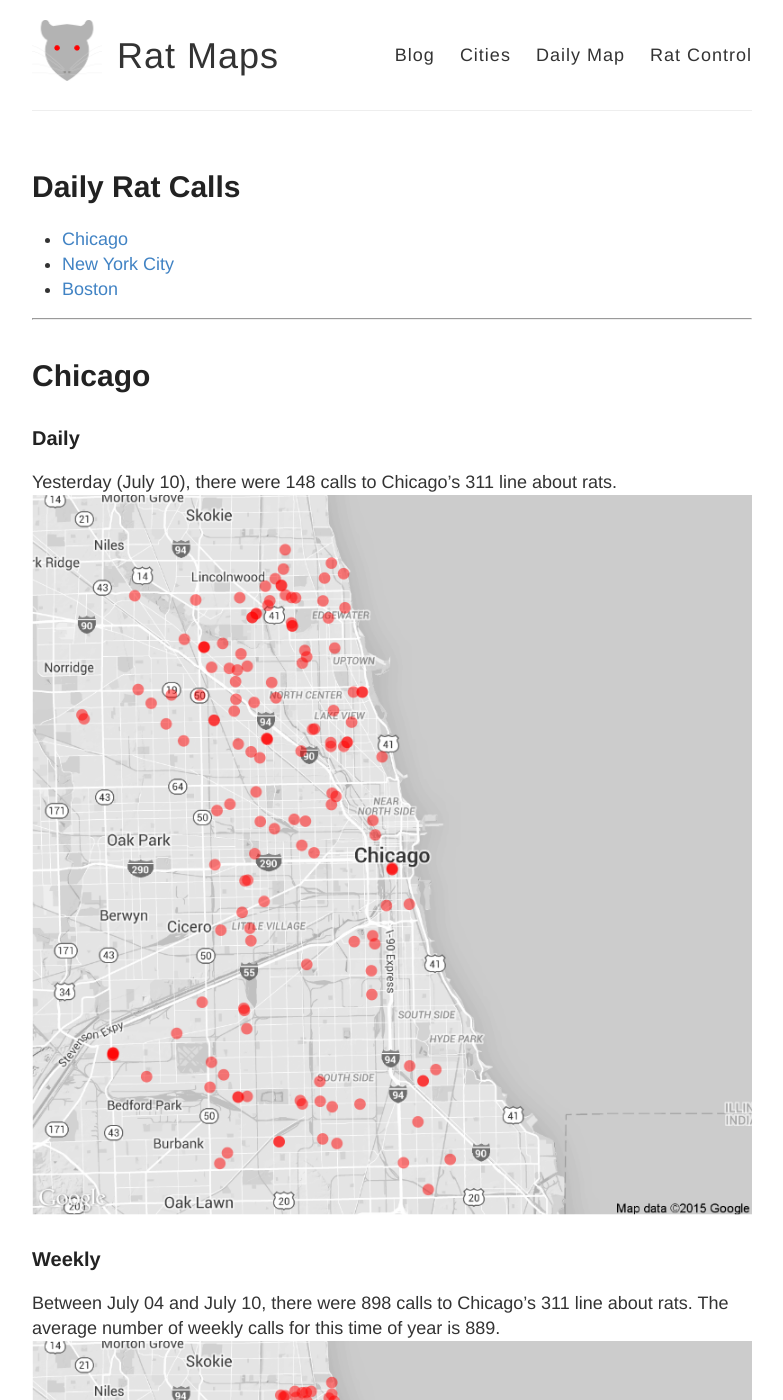
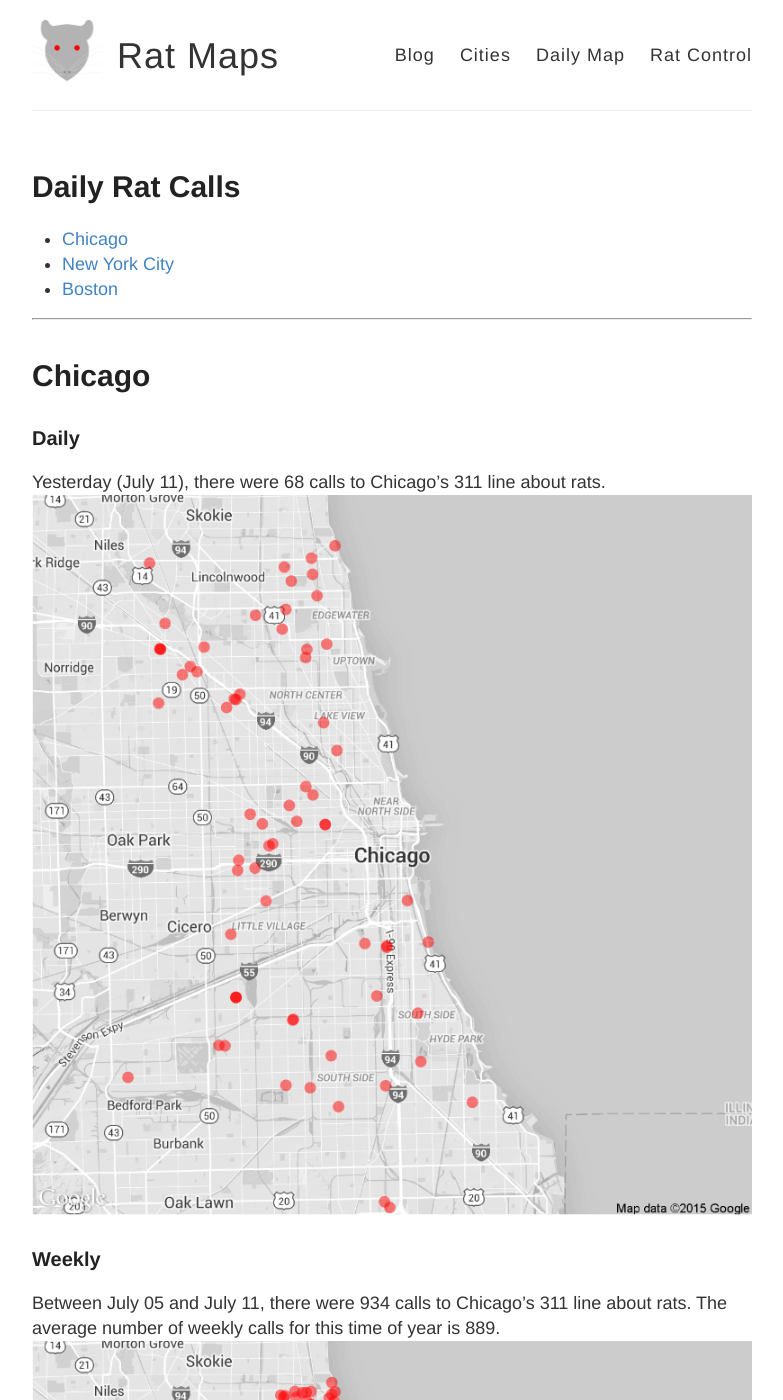
Before and after one commit to DanielHadley/ratmaps, a Jekyll site: the page built from daily.md, in a window 1280 px wide and 1400 px high. Shown: the whole window, without its empty margins (248-1031 px from the left). Built offline with Jekyll 4.4.1, drawn with Linux system fonts in a browser that asks for light colours; comment, search, counter and statistics services are not loaded; some of the changed text lies outside the part shown.

Commit message:
Daily Maps

```diff
--- a/daily.md
+++ b/daily.md
@@ -15,22 +15,22 @@
 
 ### Daily
 
-Yesterday (July 10), there were 148 calls to Chicago's 311 line about rats.
+Yesterday (July 11), there were 68 calls to Chicago's 311 line about rats.
 ![Chicago rat calls to 311 weekly map]({{ site.cityimages }}/daily/Chicago_Rat_Map_Daily.png)
 
 ### Weekly
-Between July 04 and July 10, there were 898 calls to Chicago's 311 line about rats. The average number of weekly calls for this time of year is 889.
+Between July 05 and July 11, there were 934 calls to Chicago's 311 line about rats. The average number of weekly calls for this time of year is 889.
 ![Chicago rat calls to 311 weekly map]({{ site.cityimages }}/daily/Chicago_Rat_Map_Weekly.png)
 ***
 # New York City <a id="nyc"><a>
 
 ### Daily
 
-Yesterday (July 10), there were 0 calls to New York City's 311 line about rats.
+Yesterday (July 11), there were 0 calls to New York City's 311 line about rats.
 ![NYC rat calls to 311 weekly map]({{ site.cityimages }}/daily/NYC_Rat_Map_Daily.png)
 
 ### Weekly
-Between July 04 and July 10, there were 0 calls to New York City's 311 line about rats. The average number of weekly calls for this time of year is 280.
+Between July 05 and July 11, there were 0 calls to New York City's 311 line about rats. The average number of weekly calls for this time of year is 280.
 ![NYC rat calls to 311 weekly map]({{ site.cityimages }}/daily/NYC_Rat_Map_Weekly.png)
 
 Each red dot represents one call about a rat seen in that location. The dots are transparent, so multiple calls from one location will be seen as a solid dot. The usual caveats apply: more calls do not necessarily mean that there are more rats in that location than other parts of the city. A cluster of dots could indicate that one resident is unusually vocal about rodents in his or her neighborhood. Also, more densely populated neighborhoods tend to make more calls to 311.
```
Also changed, not shown: images/pages/daily/Chicago_Rat_Map_Daily.png, images/pages/daily/Chicago_Rat_Map_Weekly.png.
